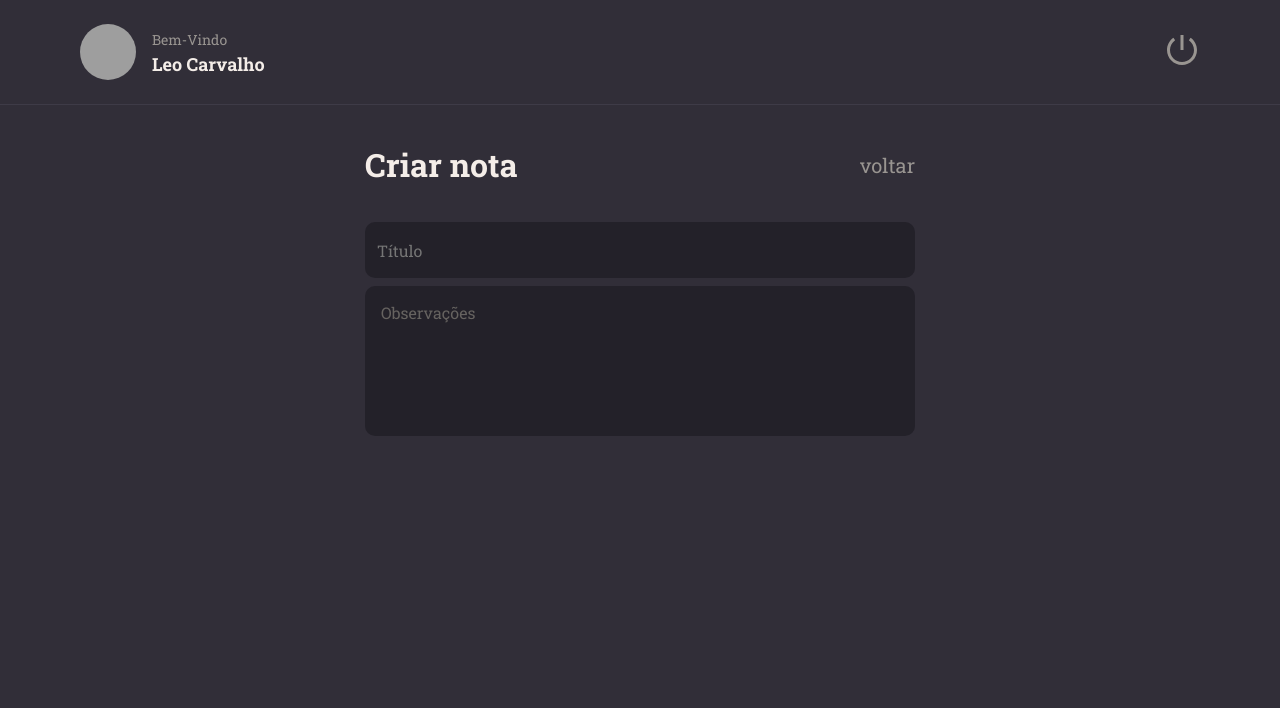
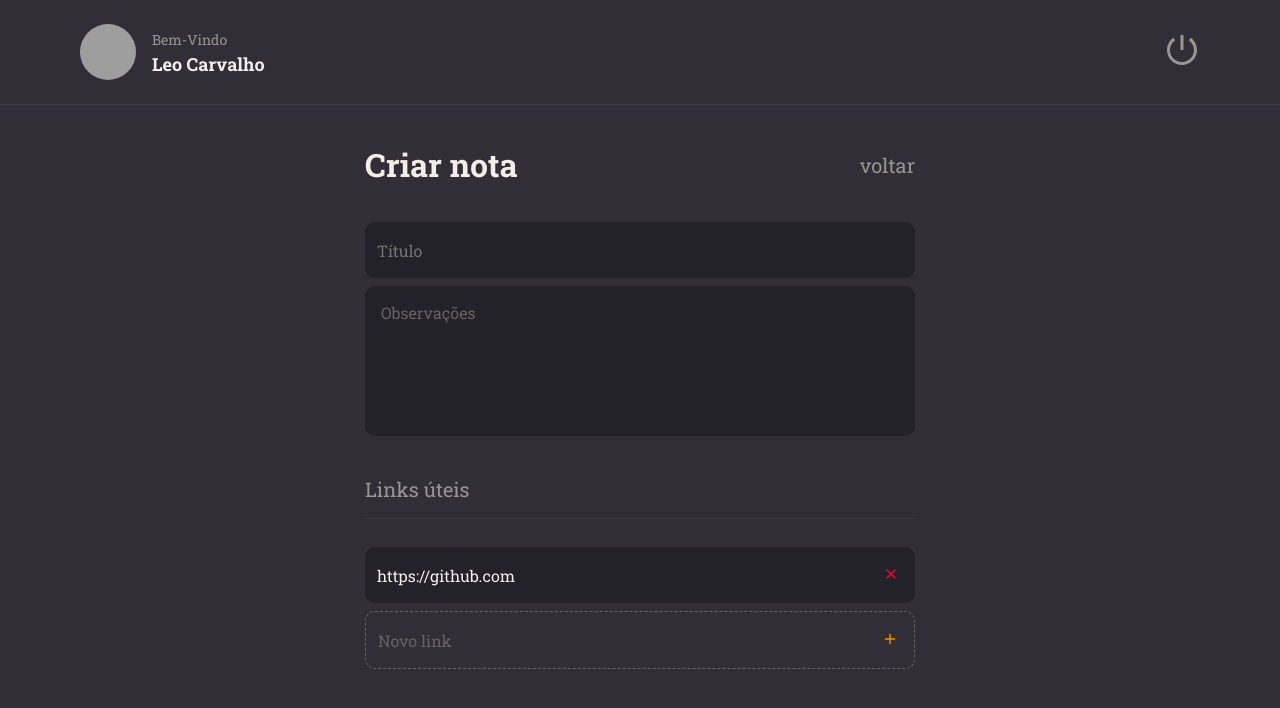
Before and after one commit to LeoGCarva/Mi-notas, a React (Vite) app: page / in a window 1280 px wide. Shown: the top 708 px of the page. Built offline with nearby package versions, Linux system fonts and the light colour scheme; grey boxes are pictures that could not be loaded.

Commit message:
NoteItem component and New page improvements

```diff
--- /dev/null
+++ b/src/components/NoteItem/index.jsx
@@ -0,0 +1,23 @@
+import { Container } from "./styled";
+import { FiPlus, FiX } from "react-icons/fi";
+
+export function NoteItem({ isNew, value, onClick, ...rest}){
+    return(
+        <Container isNew={isNew}>
+        <input
+            type="text"
+            value={value}
+            readOnly={!isNew}
+            {...rest}
+        />
+
+        <button
+            type="button"
+            onClick={onClick}
+            className={isNew ? "button-add" : "button-delete"}
+        >
+            { isNew ? <FiPlus /> : <FiX />}
+        </button>
+        </Container>
+    );
+}
--- /dev/null
+++ b/src/components/NoteItem/styled.js
@@ -0,0 +1,44 @@
+import styled from "styled-components";
+
+export const Container = styled.div`
+    display: flex;
+    align-items: center;
+
+    background-color: ${({ theme, isNew }) => isNew ? "transparente" : theme.COLORS.BACKGROUND_900};
+    color: ${({ theme }) => theme.COLORS.GRAY_300};
+
+    border: ${({ theme, isNew }) => isNew ? `1px dashed ${theme.COLORS.GRAY_300}` : "none"};
+
+    margin-bottom: 8px;
+    border-radius: 10px;
+    padding-right: 16px;
+
+    > button {
+        border: none;
+        background: none;
+    }
+
+    .button-delete {
+        color: ${({ theme }) => theme.COLORS.RED};
+    }
+
+    .button-add {
+        color: ${({ theme }) => theme.COLORS.ORANGE};
+    }
+
+    > input {
+        height: 56px;
+        width: 100%;
+
+        padding: 12px;
+
+        color: ${({ theme }) => theme.COLORS.WHITE};
+        background: transparent;
+
+        border: none;
+
+        &::placeholder {
+           color: ${({ theme }) => theme.COLORS.GRAY_300};
+        }
+    }
+`;
--- a/src/pages/New/index.jsx
+++ b/src/pages/New/index.jsx
@@ -3,6 +3,8 @@ import { Container, Form } from "./styles";
 import { Header } from "../../components/Header"
 import { Input } from "../../components/Input";
 import { Textarea } from "../../components/Textarea";
+import { NoteItem } from "../../components/NoteItem";
+import { Section }  from "../../components/Section";
 
 export function New(){
     return(
@@ -18,6 +20,11 @@ export function New(){
 
                     <Input placeholder="Título"/>
                     <Textarea placeholder="Observações"/>
+
+                    <Section title="Links úteis">
+                        <NoteItem value="https://github.com"/>
+                        <NoteItem isNew placeholder="Novo link"/>
+                    </Section>
                 </Form>
             </main>
         </Container>
```
